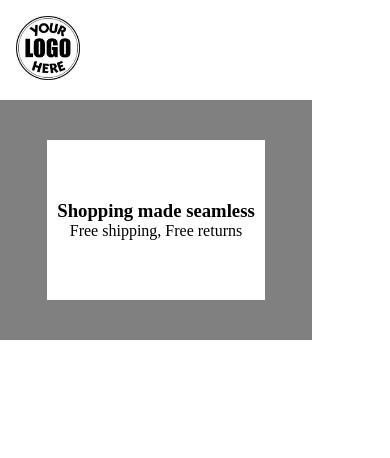
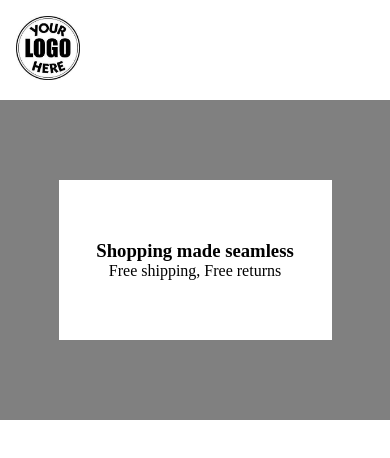
Before and after one commit to Pureum309/finalproject, a Next.js app: page / in a window 390 px wide. Shown: the top 458 px of the page. Built offline with nearby package versions, Linux system fonts and the light colour scheme.

Commit message:
bottom card added

```diff
--- a/components/postCard/index.js
+++ b/components/postCard/index.js
@@ -1,4 +1,4 @@
-import { React } from 'react';
+import styles from '@/styles/Home.module.css'
 
 export default function BottomCard({
     txtHeading = "Heading Text...",
@@ -6,36 +6,11 @@ export default function BottomCard({
 
 }) {
     return (
-        <div className="cont" style={styles.cont}>
-            <div className="innerCont" style={styles.innerCont}>
+        <div className={styles.bottomCont}>
+            <div className={styles.bottomInnerCont}>
                 <h3>{txtHeading}</h3>
                 <p>{txt}</p>
             </div>
         </div>
     )
 }
-
-const styles = {
-    cont: {
-        width: "80%",
-        height: "15em",
-        backgroundColor: "grey",
-
-        display: "flex",
-        alignItems: "center",
-        justifyContent: "center",
-
-
-    },
-
-    innerCont: {
-        width: "70%",
-        height: "10em",
-        backgroundColor: "white",
-
-        display: "flex",
-        flexDirection: "column",
-        justifyContent: "center",
-        alignItems: "center",
-    },
-}
--- a/styles/Home.module.css
+++ b/styles/Home.module.css
@@ -290,3 +290,46 @@ Main CSS come below
 }
 
 /* Bottome Card style */
+.bottomCont {
+  width: "80%";
+  height: 20em;
+  background-color: grey;
+
+  display: flex;
+  align-items: center;
+  justify-content: center;
+}
+
+.bottomInnerCont {
+  width: 70%;
+  height: 20em;
+  background-color: white;
+
+  display: flex;
+  flex-direction: column;
+  justify-content: center;
+  align-items: center;
+}
+
+@media (max-width: 501px) {
+  .bottomCont {
+    width: "50%";
+    height: 20em;
+    background-color: grey;
+
+    display: flex;
+    align-items: center;
+    justify-content: center;
+  }
+
+  .bottomInnerCont {
+    width: 70%;
+    height: 10em;
+    background-color: white;
+
+    display: flex;
+    flex-direction: column;
+    justify-content: center;
+    align-items: center;
+  }
+}
```
